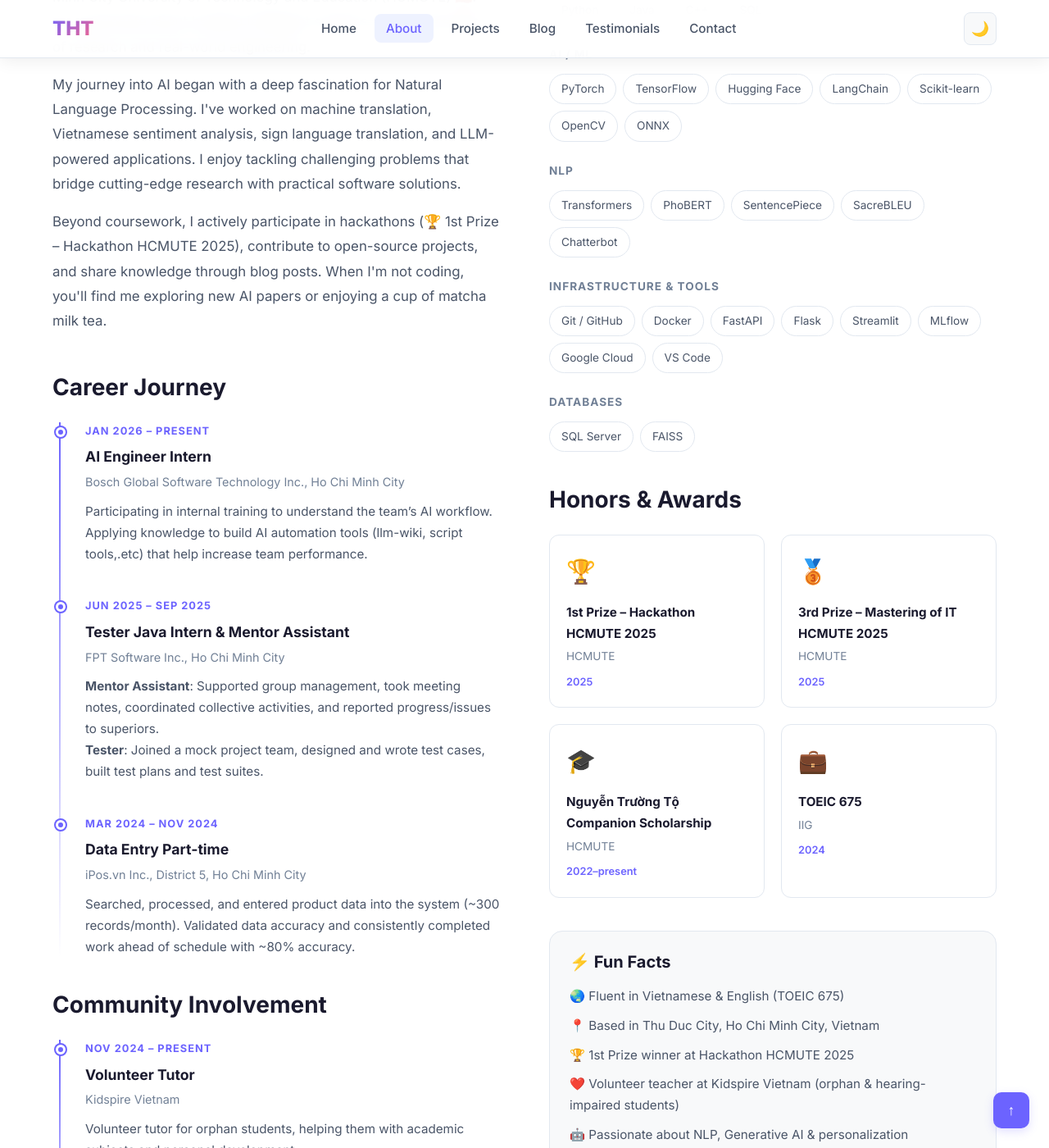
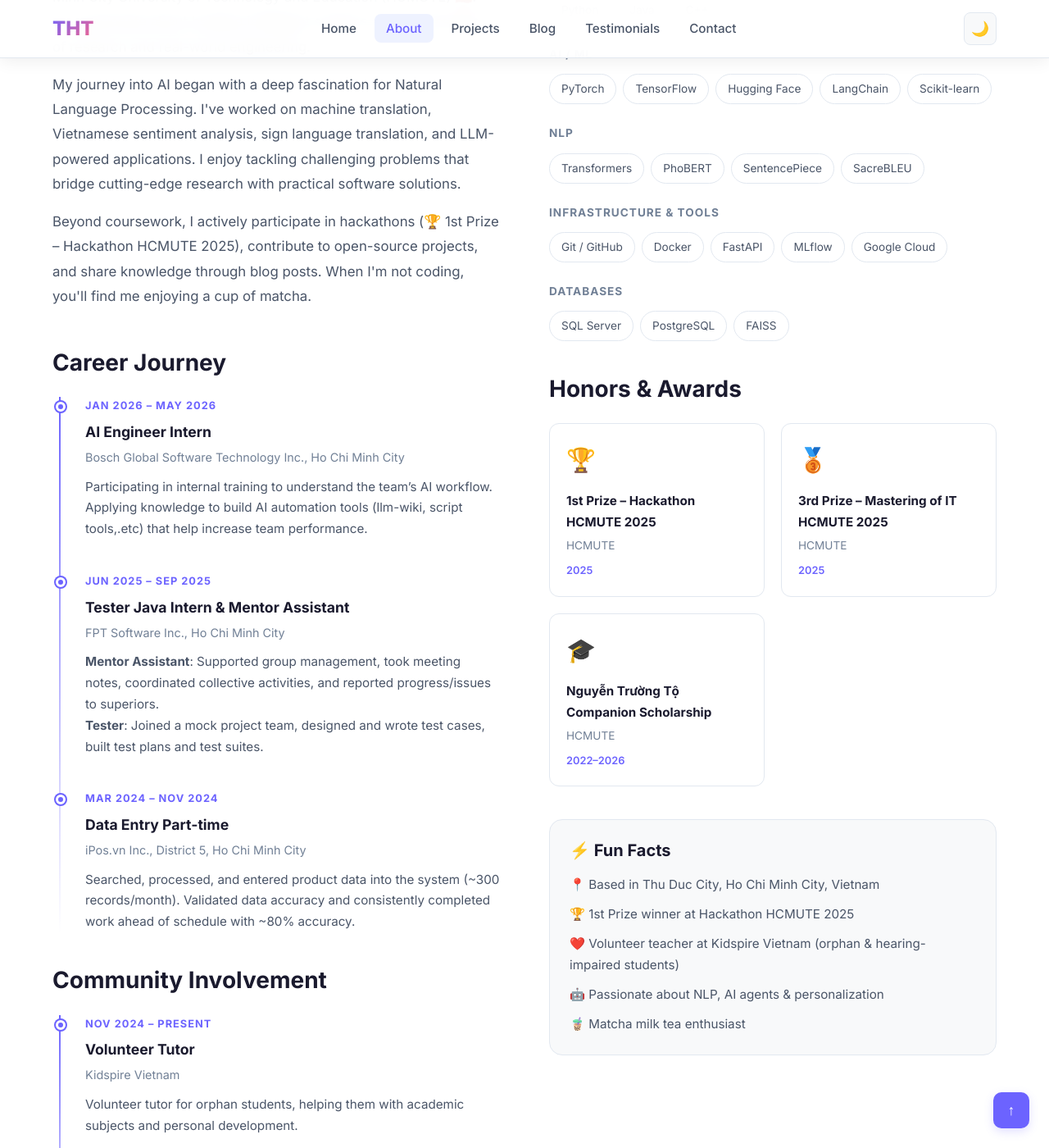
Before and after one commit to TrinhHuuTho/TrinhHuuTho.github.io, a Jekyll site: the page about.html, which Jekyll copies as it is, in a window 1280 px wide and 1400 px high, scrolled down 507 px. Shown: the whole window at 82% size. Built offline with Jekyll 4.4.1, drawn with Linux system fonts in a browser that asks for light colours; some of the changed text lies outside the part shown.

Commit message:
docs: update personal information and skills in about page and index

```diff
--- a/about.html
+++ b/about.html
@@ -60,7 +60,7 @@
               My journey into AI began with a deep fascination for Natural Language Processing. I've worked on machine translation, Vietnamese sentiment analysis, sign language translation, and LLM-powered applications. I enjoy tackling challenging problems that bridge cutting-edge research with practical software solutions.
             </p>
             <p>
-              Beyond coursework, I actively participate in hackathons (🏆 1st Prize – Hackathon HCMUTE 2025), contribute to open-source projects, and share knowledge through blog posts. When I'm not coding, you'll find me exploring new AI papers or enjoying a cup of matcha milk tea.
+              Beyond coursework, I actively participate in hackathons (🏆 1st Prize – Hackathon HCMUTE 2025), contribute to open-source projects, and share knowledge through blog posts. When I'm not coding, you'll find me enjoying a cup of matcha.
             </p>
           </div>
 
@@ -69,7 +69,7 @@
             <h3 style="margin-bottom: 24px;">Career Journey</h3>
             <div class="timeline">
               <div class="timeline-item">
-                <div class="timeline-date">Jan 2026 &ndash; Present</div>
+                <div class="timeline-date">Jan 2026 &ndash; May 2026</div>
                 <div class="timeline-title">AI Engineer Intern</div>
                 <div class="timeline-company">Bosch Global Software Technology Inc., Ho Chi Minh City</div>
                 <div class="timeline-desc">
@@ -126,7 +126,7 @@
                 <div class="timeline-title">B.Eng. Information Technology</div>
                 <div class="timeline-company">Ho Chi Minh City University of Technology and Education (HCMUTE)</div>
                 <div class="timeline-desc">
-                  Major in Artificial Intelligence. GPA: 3.2/4.0. NTT Companion Scholarship recipient (2022–present).
+                  Major in Artificial Intelligence. GPA: 3.25/4.0. NTT Companion Scholarship recipient (2022–2026).
                   Thesis: “Vietnamese Sign Language Translation using Transformers”.
                 </div>
               </div>
@@ -145,7 +145,6 @@
                 <span class="skill-tag">Python</span>
                 <span class="skill-tag">Java</span>
                 <span class="skill-tag">C++</span>
-                <span class="skill-tag">SQL</span>
               </div>
             </div>
 
@@ -157,8 +156,6 @@
                 <span class="skill-tag">Hugging Face</span>
                 <span class="skill-tag">LangChain</span>
                 <span class="skill-tag">Scikit-learn</span>
-                <span class="skill-tag">OpenCV</span>
-                <span class="skill-tag">ONNX</span>
               </div>
             </div>
 
@@ -169,7 +166,6 @@
                 <span class="skill-tag">PhoBERT</span>
                 <span class="skill-tag">SentencePiece</span>
                 <span class="skill-tag">SacreBLEU</span>
-                <span class="skill-tag">Chatterbot</span>
               </div>
             </div>
 
@@ -179,11 +175,8 @@
                 <span class="skill-tag">Git / GitHub</span>
                 <span class="skill-tag">Docker</span>
                 <span class="skill-tag">FastAPI</span>
-                <span class="skill-tag">Flask</span>
-                <span class="skill-tag">Streamlit</span>
                 <span class="skill-tag">MLflow</span>
                 <span class="skill-tag">Google Cloud</span>
-                <span class="skill-tag">VS Code</span>
               </div>
             </div>
 
@@ -191,6 +184,7 @@
               <div class="skill-category-title">Databases</div>
               <div class="skills-tags">
                 <span class="skill-tag">SQL Server</span>
+                <span class="skill-tag">PostgreSQL</span>
                 <span class="skill-tag">FAISS</span>
               </div>
             </div>
@@ -216,14 +210,14 @@
                 <div class="cert-icon">🎓</div>
                 <div class="cert-name">Nguyễn Trường Tộ Companion Scholarship</div>
                 <div class="cert-issuer">HCMUTE</div>
-                <div class="cert-year">2022&ndash;present</div>
+                <div class="cert-year">2022&ndash;2026</div>
               </div>
-              <div class="cert-card">
+              <!-- <div class="cert-card">
                 <div class="cert-icon">💼</div>
                 <div class="cert-name">TOEIC 675</div>
                 <div class="cert-issuer">IIG</div>
                 <div class="cert-year">2024</div>
-              </div>
+              </div> -->
             </div>
           </div>
 
@@ -231,11 +225,11 @@
           <div class="fade-in" style="margin-top: 40px; padding: 24px; background: var(--bg-secondary); border-radius: 16px; border: 1px solid var(--border);">
             <h4 style="margin-bottom: 16px;">⚡ Fun Facts</h4>
             <ul style="list-style: none; display: flex; flex-direction: column; gap: 10px;">
-              <li style="color: var(--text-secondary); font-size: 0.95rem;">🌏 Fluent in Vietnamese &amp; English (TOEIC 675)</li>
+              <!-- <li style="color: var(--text-secondary); font-size: 0.95rem;">🌏 Fluent in Vietnamese &amp; English (TOEIC 675)</li> -->
               <li style="color: var(--text-secondary); font-size: 0.95rem;">📍 Based in Thu Duc City, Ho Chi Minh City, Vietnam</li>
               <li style="color: var(--text-secondary); font-size: 0.95rem;">🏆 1st Prize winner at Hackathon HCMUTE 2025</li>
               <li style="color: var(--text-secondary); font-size: 0.95rem;">❤️ Volunteer teacher at Kidspire Vietnam (orphan &amp; hearing-impaired students)</li>
-              <li style="color: var(--text-secondary); font-size: 0.95rem;">🤖 Passionate about NLP, Generative AI &amp; personalization</li>
+              <li style="color: var(--text-secondary); font-size: 0.95rem;">🤖 Passionate about NLP, AI agents &amp; personalization</li>
               <li style="color: var(--text-secondary); font-size: 0.95rem;">🧋 Matcha milk tea enthusiast</li>
             </ul>
           </div>
--- a/index.html
+++ b/index.html
@@ -73,7 +73,7 @@
           </p>
 
           <p class="hero-description">
-            I'm a final-year AI student at HCMUTE, passionate about building intelligent systems in NLP and Generative AI. From Vietnamese chatbots and machine translation to RAG pipelines — I love turning research into real, working software.
+            I'm a final-year AI student at HCMUTE, passionate about building intelligent systems in NLP and AI agents. From Vietnamese chatbots and machine translation pipelines — I love turning research into real, working software.
           </p>
 
           <div class="hero-cta">
@@ -155,7 +155,7 @@
         <div class="about-text fade-in">
           <h3>Hello, I'm Trinh Huu Tho 👋</h3>
           <p>
-            I'm a final-year Computer Science student at HCMUTE (Ho Chi Minh City University of Technology and Education), specializing in Artificial Intelligence. I'm passionate about NLP, Generative AI, and building intelligent systems that solve real problems.
+            I'm a final-year Computer Science student at HCMUTE (Ho Chi Minh City University of Technology and Education), specializing in Artificial Intelligence. I'm passionate about NLP, AI agents, and building intelligent systems that solve real problems.
           </p>
           <p>
             From fine-tuning language models and building RAG pipelines to deploying bilingual machine translation systems, I bring both research curiosity and practical engineering to every project.
@@ -188,8 +188,6 @@
               <span class="skill-tag">Hugging Face</span>
               <span class="skill-tag">LangChain</span>
               <span class="skill-tag">Scikit-learn</span>
-              <span class="skill-tag">OpenCV</span>
-              <span class="skill-tag">ONNX</span>
             </div>
           </div>
 
```
Also changed, not shown: _posts/2025-01-15-rag-pipeline.md (+0 -2 lines), _posts/2025-02-20-computer-vision-yolov8.md (+0 -2 lines), _posts/2025-03-10-building-llm-chatbot.md (+0 -2 lines).
